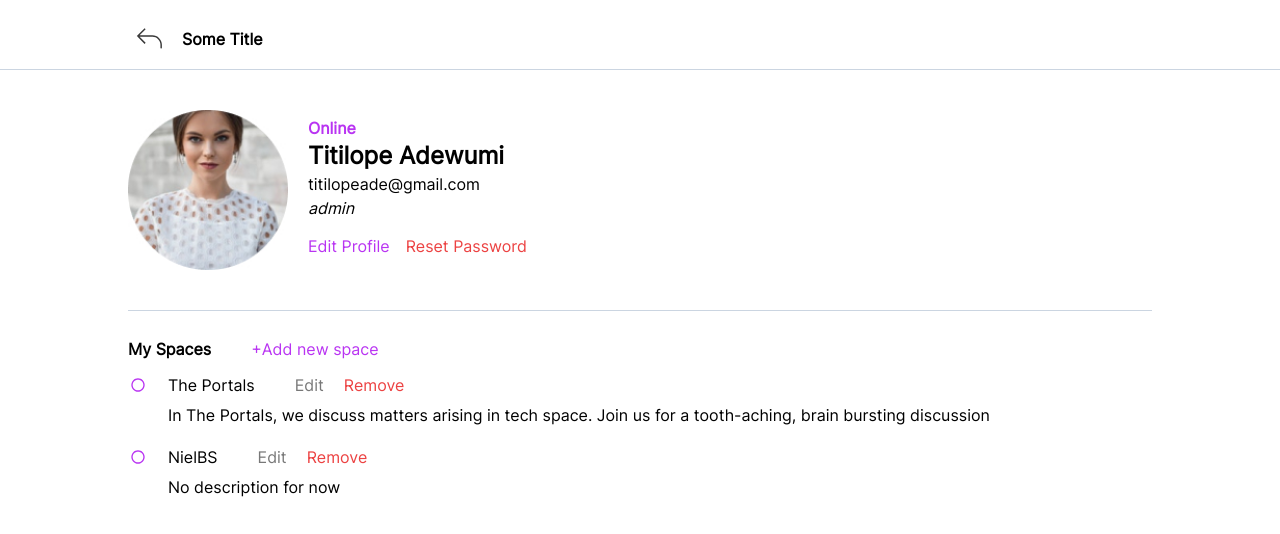
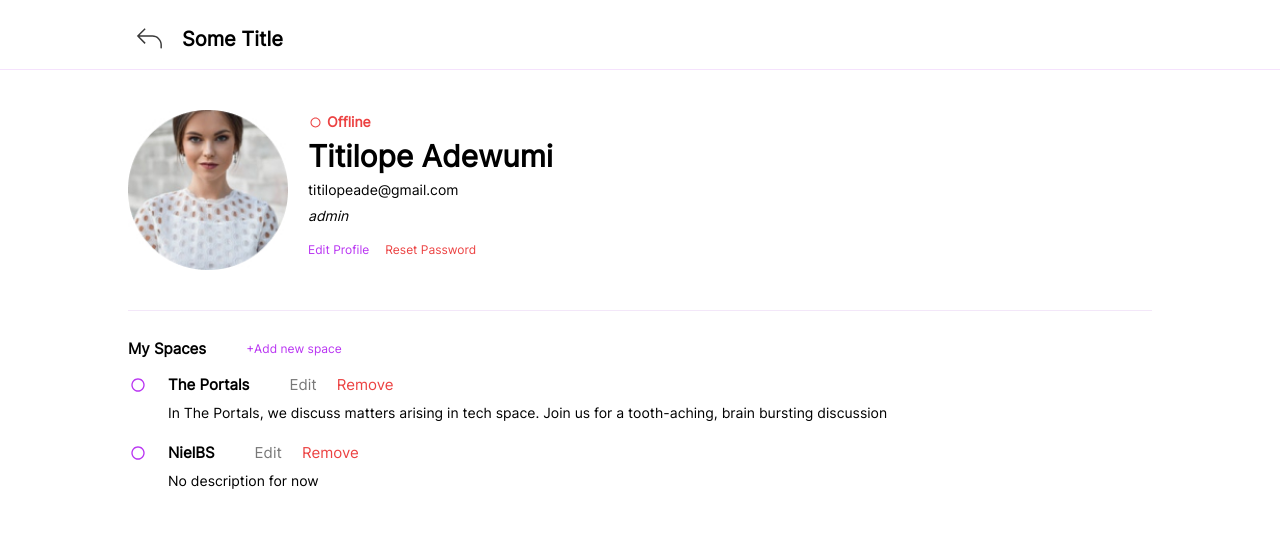
Before and after one commit to airxist/chattie, a React (Vite) app: page /profile in a window 1280 px wide. Shown: the top 534 px of the page. Built offline with nearby package versions, Linux system fonts and the light colour scheme.

Commit message:
profile route modification, linking to reset failed at the moment

```diff
--- a/src/assets/icons/Bullet.tsx
+++ b/src/assets/icons/Bullet.tsx
@@ -1,14 +1,14 @@
-const Bullet = ({ width, height }: { width: string; height: string }) => {
+const Bullet = ({ size, fillColor }: { size: string, fillColor: string}) => {
   return (
     <svg
-      width={`${width || 12}`}
-      height={`${height || 12}`}
+      width={`${size || 12}`}
+      height={`${size || 12}`}
       viewBox="0 0 12 12"
       fill="none"
       xmlns="http://www.w3.org/2000/svg">
       <path
         d="M6 10C5.44667 10 4.92667 9.89493 4.44 9.6848C3.95333 9.47466 3.53 9.18973 3.17 8.83C2.81 8.47026 2.52507 8.04693 2.3152 7.56C2.10533 7.07307 2.00027 6.55307 2 6C1.99973 5.44693 2.1048 4.92693 2.3152 4.44C2.5256 3.95307 2.81053 3.52973 3.17 3.17C3.52947 2.81027 3.9528 2.52533 4.44 2.3152C4.9272 2.10507 5.4472 2 6 2C6.5528 2 7.0728 2.10507 7.56 2.3152C8.0472 2.52533 8.47053 2.81027 8.83 3.17C9.18947 3.52973 9.47453 3.95307 9.6852 4.44C9.89587 4.92693 10.0008 5.44693 10 6C9.9992 6.55307 9.89413 7.07307 9.6848 7.56C9.47547 8.04693 9.19053 8.47026 8.83 8.83C8.46947 9.18973 8.04613 9.4748 7.56 9.6852C7.07387 9.8956 6.55387 10.0005 6 10ZM6 9.2C6.89333 9.2 7.65 8.89 8.27 8.27C8.89 7.65 9.2 6.89333 9.2 6C9.2 5.10667 8.89 4.35 8.27 3.73C7.65 3.11 6.89333 2.8 6 2.8C5.10667 2.8 4.35 3.11 3.73 3.73C3.11 4.35 2.8 5.10667 2.8 6C2.8 6.89333 3.11 7.65 3.73 8.27C4.35 8.89 5.10667 9.2 6 9.2Z"
-        fill="#B934F2"
+        fill={fillColor}
       />
     </svg>
   );
--- a/src/components/SpaceCTA.tsx
+++ b/src/components/SpaceCTA.tsx
@@ -1,11 +1,17 @@
-import Button from './Button';
+import { Link } from "react-router-dom";
+import Button from "./Button";
 
 const SpaceCTA = ({ user }: { user: boolean }) => {
   const UserCTA = () => {
     return (
       <div>
-        <Button text="Edit" className="text-dark-1" />
-        <Button text="Remove" className="text-primary_red ml-5" />
+        <Button text='Edit' className='text-dark-1 text-[0.94rem]' />
+        <Link
+          to='/reset-password'
+          className='text-primary_red ml-5 text-[0.94rem]'
+        >
+          Remove
+        </Link>
       </div>
     );
   };
@@ -13,7 +19,10 @@ const SpaceCTA = ({ user }: { user: boolean }) => {
   const CTA = () => {
     return (
       <div>
-        <Button text="remove user" className="text-primary_red" />
+        <Button
+          text='remove user'
+          className='text-primary_red text-[0.94rem]'
+        />
       </div>
     );
   };
--- a/src/components/Switching.tsx
+++ b/src/components/Switching.tsx
@@ -22,7 +22,7 @@ const Location = ({
           <Link
             to={item.route}
             key={item.name}
-            className={`flex-center p-1 capitalize ${location.pathname === item.route ? "text-xl font-medium" : "text-sm font-black"}`}
+            className={`flex-center p-1 capitalize ${location.pathname === item.route ? "text-xl font-medium text-primary_purple-4" : "text-sm font-black"}`}
           >
             {item.name}
           </Link>
--- a/src/components/TopBar.tsx
+++ b/src/components/TopBar.tsx
@@ -32,7 +32,7 @@ const TopBar = ({ className, reference, chat, onboard }: TopBarProps) => {
             <Back />
           </Button>
 
-          <h2 className='font-semibold'>{title}</h2>
+          <h2 className='font-bold text-xl'>{title}</h2>
         </div>
       </header>
     );
--- a/src/components/UserSpaces.tsx
+++ b/src/components/UserSpaces.tsx
@@ -17,16 +17,16 @@ const UserSpaces = ({
   return (
     <div className={`${className} flex space-x-5 items-start`}>
       <div className="mt-2">
-        <Bullet width="20" height="20" />
+        <Bullet size="20" fillColor='#B934F2' />
       </div>
       <div>
         <div className="flex items-center space-x-10">
-          <h4 className="font-medium">{title}</h4>
+          <h4 className="font-bold text-[0.94rem]">{title}</h4>
           {show && <SpaceCTA user={user} />}
         </div>
         {show && (
           <div>
-            <p>{description ? description : 'No description for now'}</p>
+            <p className='text-sm'>{description ? description : 'No description for now'}</p>
           </div>
         )}
       </div>
--- a/src/index.css
+++ b/src/index.css
@@ -26,12 +26,16 @@
     @apply font-inter
   }
 
-  h1 {
-    @apply font-bold capitalize;
+  .onboard-title {
+    @apply md:text-center text-[28px];
   }
 
-  .onboard-title {
-    @apply md:text-center text-[28px] lg:text-3xl;
+  .profile-title {
+    @apply text-xl
+  }
+
+  .title {
+    @apply font-bold capitalize  lg:text-3xl
   }
 
   .bar {
@@ -59,7 +63,7 @@
   }
 
   .link {
-    @apply text-primary_purple
+    @apply text-primary_purple hover:text-primary_purple-4
   }
 
   .input-container {
@@ -83,11 +87,11 @@
   }
 
   .primary-btn {
-    @apply bg-primary_purple text-white
+    @apply bg-primary_purple hover:bg-primary_purple-4 text-white
   }
 
   .secondary-btn {
-    @apply bg-dark-1 text-white
+    @apply bg-dark-1 hover:bg-dark-2 text-white
   }
 
   .description {
--- a/src/routes/onboarding/AddSpace.tsx
+++ b/src/routes/onboarding/AddSpace.tsx
@@ -23,7 +23,7 @@ const AddSpace = () => {
   return (
     <Onboarding>
       <div className='w-[32rem]'>
-        <h1 className='onboard-title'>Create your own space</h1>
+        <h1 className='title onboard-title'>Create your own space</h1>
         <form
           className='my-3 flex flex-col space-y-5'
           onSubmit={(event) => event.preventDefault()}
--- a/src/routes/onboarding/Selection.tsx
+++ b/src/routes/onboarding/Selection.tsx
@@ -6,7 +6,7 @@ const Selection = () => {
   return (
     <Onboarding>
       <div className='max-w-[32rem] w-full'>
-        <h1 className='onboard-title'>
+        <h1 className='title onboard-title'>
           Add your team members or friends
         </h1>
         <div className="mt-3">
--- a/src/routes/profile/Profile.tsx
+++ b/src/routes/profile/Profile.tsx
@@ -1,66 +1,72 @@
-import { useState } from 'react';
-import avatar from '../../assets/images/avatar.jpg';
-import TemplateBoard from '../../shared/TemplateBoard';
-import Button from '../../components/Button';
-import { spaces } from '../../constants';
-import UserSpaces from '../../components/UserSpaces';
-import { useNavigate } from 'react-router-dom';
+import { useState } from "react";
+import avatar from "../../assets/images/avatar.jpg";
+import TemplateBoard from "../../shared/TemplateBoard";
+import Button from "../../components/Button";
+import { spaces } from "../../constants";
+import UserSpaces from "../../components/UserSpaces";
+import { useNavigate } from "react-router-dom";
+import Bullet from "../../assets/icons/Bullet";
 
 const Profile = () => {
   const navigate = useNavigate();
 
   const navigateToCreate = () => {
-    navigate('/create_space');
+    navigate("/create_space");
   };
 
-  const [online] = useState(true);
+  const [online] = useState(false);
   const [user] = useState(true);
 
   return (
-    <TemplateBoard topClass="border-b border-b-slate-300">
-      <div className="px-5 md:px-32 py-3 md:py-10">
-        <div className="flex flex-col space-y-3 md:flex-row md:space-y-0 md:space-x-5 md:items-center">
-          <div className="w-20 md:w-40 aspect-square">
+    <TemplateBoard topClass='border-b border-b-primary_purple-3'>
+      <div className='px-5 md:px-32 py-3 md:py-10'>
+        <div className='flex flex-col space-y-3 md:flex-row md:space-y-0 md:space-x-5 md:items-center'>
+          <div className='w-20 md:w-40 aspect-square'>
             <img
               src={avatar}
-              alt="avatar"
-              className="w-full h-full object-cover object-center"
+              alt='avatar'
+              className='w-full h-full object-cover object-center'
             />
           </div>
 
-          <div>
+          <div className='flex flex-col space-y-[6px]'>
             <p
-              className={`${online ? 'text-primary_purple' : 'text-primary_red'} font-semibold`}>
-              {' '}
-              <span></span> {online ? 'Online' : 'Offline'}
+              className={`${online ? "text-primary_purple" : "text-primary_red"} font-semibold flex items-center gap-x-1 text-sm`}
+            >
+              {" "}
+              <span>
+                <Bullet
+                  size='15'
+                  fillColor={`${online ? "#B934F2" : "#EC4242"}`}
+                />
+              </span>{" "}
+              {online ? "Online" : "Offline"}
             </p>
-            <h4 className="text-xl font-semibold md:text-2xl">
-              Titilope Adewumi
-            </h4>
-            <p>titilopeade@gmail.com</p>
-            {user && <p className="italic">admin</p>}
-            <div className="flex items-center space-x-4 mt-2">
+            <h4 className='title profile-title'>Titilope Adewumi</h4>
+            <p className='text-sm'>titilopeade@gmail.com</p>
+            {user && <p className='italic text-sm'>admin</p>}
+            <div className='flex items-center space-x-4 mt-2'>
               <Button
-                text={user ? 'Edit Profile' : 'Message name'}
-                className={`text-primary_purple ${user ? '' : 'border border-primary_purple rounded-lg py-1 px-3'}`}
+                text={user ? "Edit Profile" : "Message name"}
+                className={`text-primary_purple ${user ? "" : "border border-primary_purple rounded-lg py-1 px-3"} text-[0.75rem]`}
               />
               <Button
-                text={user ? 'Reset Password' : 'Invite to a space'}
-                className={`${user ? 'text-primary_red ' : 'text-primary_purple'}`}
+                text={user ? "Reset Password" : "Invite to a space"}
+                className={`${user ? "text-primary_red " : "text-primary_purple"} text-[0.75rem]`}
               />
             </div>
           </div>
         </div>
 
-        <div className="border-t border-slate-300 mt-10 pt-5">
-          <div className="flex items-center space-x-10">
-            <p className="font-semibold">
-              {user ? 'My Spaces' : 'Common Spaces'}
+        <div className='border-t border-primary_purple-2 mt-10 pt-5'>
+          <div className='flex items-center space-x-10'>
+            <p className='font-bold text-[0.94rem]'>
+              {user ? "My Spaces" : "Common Spaces"}
             </p>
             {user && (
               <Button
-                text="+Add new space"
-                className="text-primary_purple font-medium"
+                text='+Add new space'
+                className='text-primary_purple font-medium text-[0.75rem]'
                 handleClick={navigateToCreate}
               />
             )}
@@ -71,7 +77,7 @@ const Profile = () => {
                 <UserSpaces
                   key={space.id}
                   {...space}
-                  className={`${index > 0 && 'mt-3'}`}
+                  className={`${index > 0 && "mt-3"}`}
                   show
                   user={user}
                 />
--- a/src/shared/TemplateBoard.tsx
+++ b/src/shared/TemplateBoard.tsx
@@ -14,7 +14,7 @@ const TemplateBoard = ({
 }) => {
   const Template = () => {
     return (
-      <section className='h-screen'>
+      <section className='min-h-screen'>
         <TopBar className={topClass} reference={topBarRef} />
         {showBars && <Bars className='rotate-180 bottom-0 left-0' />}
         {children}
```
